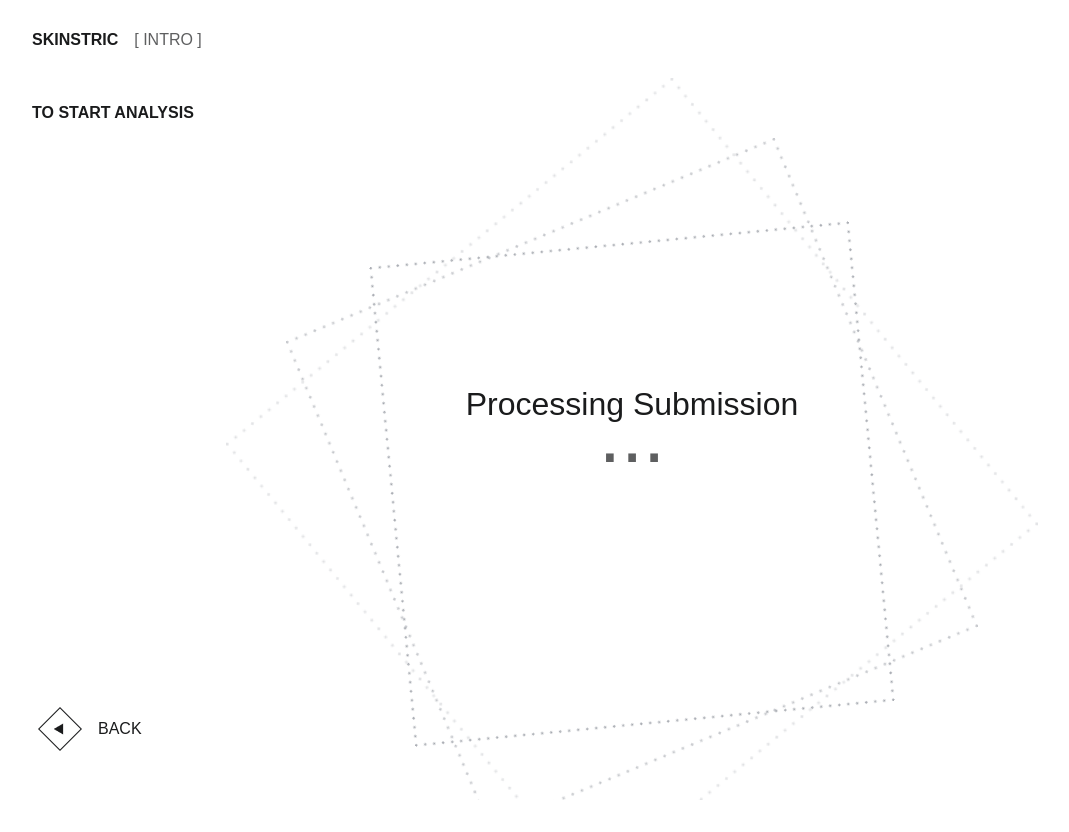
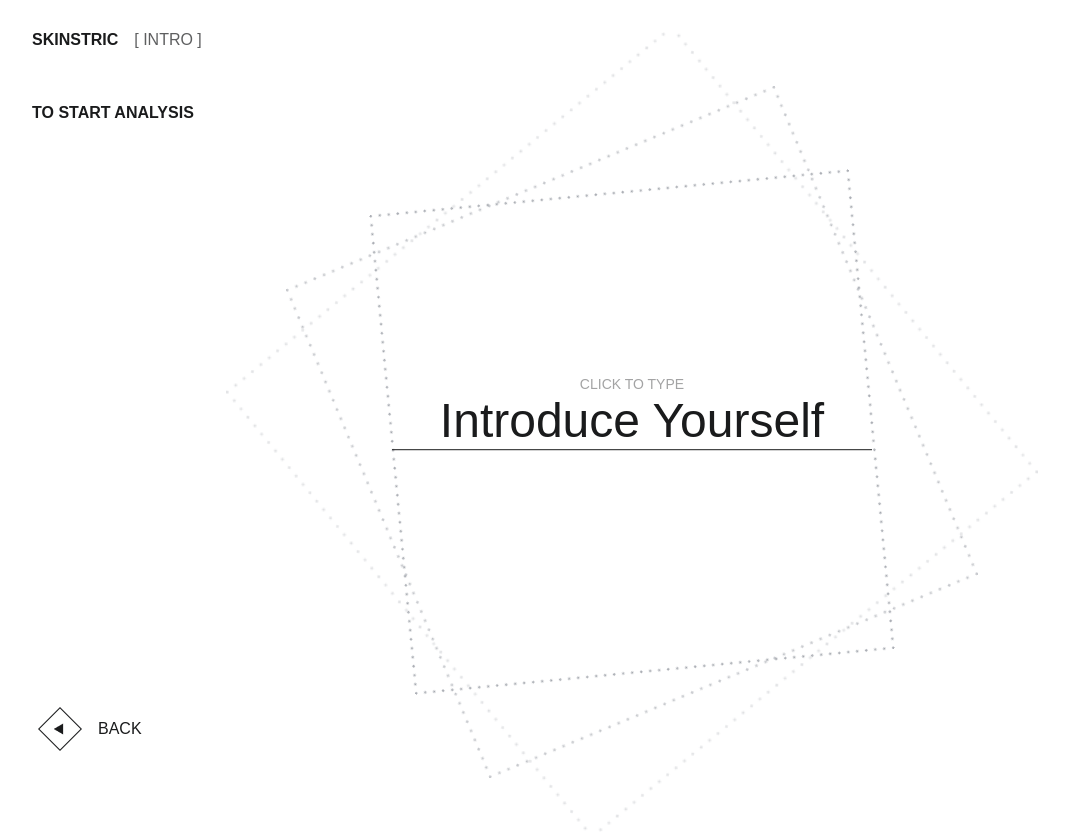
Before and after one commit to illider8bread/solis-skinstric-internship, a React (Vite) app: page /introduction in a window 1280 px wide. Shown: the whole page, without its empty margins (8-1077 px from the left). Before the commit the page ends 800 px from the top, so only its background shows below. Built offline with nearby package versions, Linux system fonts and the light colour scheme; a web font is replaced by a local one.

Commit message:
added animations to images page and results page

```diff
--- a/src/App.css
+++ b/src/App.css
@@ -60,6 +60,7 @@ button {
     height: calc(100% - 4rem);
     position: relative;
     margin: 2rem;
+    background-color: transparent;
 }
 
 .black__btn {
@@ -149,17 +150,17 @@ BACKGROUND SQUARES
     height: 100%;
     width: 100%;
     z-index: 1;
+    text-align: center;
 }
 
 .background__square {
     position: absolute;
-    height: 42.5rem;
-    margin-top: 9rem;
-    margin-left: auto;
-    margin-right: auto;
+    margin:auto;
+    top:-50%;
+    bottom: -50%;
     left: -50%;
     right: -50%;
-    z-index: 1;
+    z-index: 0;
 }
 
 /*
@@ -175,7 +176,7 @@ LANDING PAGE
 }
 
 .right {
-    transform: scaleY(-1);
+    transform: scaleX(-1);
 }
 
 
@@ -357,7 +358,7 @@ UPLOAD IMAGE FORM PAGE
 .image__input--background {
     z-index: 1;
     width: 100%;
-    height: fit-content;
+    height: 100%;
     display: flex;
     align-items: center;
     justify-content: center;
@@ -424,7 +425,7 @@ UPLOAD IMAGE FORM PAGE
     z-index: 5;
     width: 100%;
     height: 100%;
-    background-color: #FCFCFC;
+    background-color: #FFFFFF;
     display: flex;
     justify-content: center;
     align-items: center;
@@ -487,7 +488,7 @@ RESULTS PAGE
 */
 
 .results__background {
-    width: min(80vh, 90vw);
+    width: min(65vh, 72vw);
     height: auto
 }
 
--- a/src/components/Background.jsx
+++ b/src/components/Background.jsx
@@ -2,8 +2,7 @@ import { useEffect } from "react"
 import background from "../assets/background-square.png"
 import gsap from "gsap";
 
-
-function Background() {
+function Background({width, marginTop}) {
 
     function backgroundAnim() {
         let tl = gsap.timeline()
@@ -50,10 +49,10 @@ function Background() {
     }, [])
 
     return (
-        <div id="background">
-            <img src={background} id="square1" className="background__square" />
-            <img src={background} id="square2" className="background__square" />
-            <img src={background} id="square3" className="background__square" />
+        <div id="background" style={{marginTop: marginTop}}>
+            <img src={background} id="square1" className="background__square" style={{width: width}}/>
+            <img src={background} id="square2" className="background__square" style={{width: width}}/>
+            <img src={background} id="square3" className="background__square" style={{width: width}}/>
         </div>
     )
 }
--- a/src/components/ImageInput.jsx
+++ b/src/components/ImageInput.jsx
@@ -1,14 +1,16 @@
 import background from "../assets/form-bkg.png";
 import pointer from "../assets/pointer.png"
+import Background from "./Background";
 
 function ImageInput({ icon, text, arrowDirection, onClick }) {
 
     return (
         <div className="image__input--wrapper">
             <div className="image__input--background">
-                <img src={background}
+                {/* <img src={background}
                     className="input__background--image"
-                    alt="decorative background diamond, surrounding a button" />
+                    alt="decorative background diamond, surrounding a button" /> */}
+                    <Background width="35vw"/>
                 <img src={pointer} className={`pointer ${arrowDirection}`} />
                 <p className={`image__input--label para__${arrowDirection}`}> {text} </p>
             </div>
--- a/src/components/ImagesUploading.jsx
+++ b/src/components/ImagesUploading.jsx
@@ -1,13 +1,14 @@
-import loadingbackground from "../assets/preparing.png";
 
-function Uploading({addClass}) {
+
+function Uploading({ addClass }) {
     return (
-        <div className={`loading__wrapper ${addClass}`}>
-            <img src={loadingbackground} className="position__centered" alt="" />
-            <p className="loading__para">
-                Preparing your Analysis ...
-            </p>
-        </div>
+        <>
+            <div className={`loading__wrapper ${addClass}`}>
+                <p className="loading__para">
+                    Preparing your Analysis ...
+                </p>
+            </div>
+        </>
     )
 }
 
--- a/src/pages/Image.jsx
+++ b/src/pages/Image.jsx
@@ -7,6 +7,7 @@ import gallery from "../assets/galleryicon.png";
 import camera from "../assets/cameraicon.png";
 import Popup from "../components/Popup";
 import Uploading from "../components/ImagesUploading";
+import Background from "../components/Background";
 
 
 function Image({ createPrediction, loading, created, setCreated }) {
@@ -40,6 +41,8 @@ function Image({ createPrediction, loading, created, setCreated }) {
 
 
     return (
+        <>
+        {loading ? <Background width="42.5rem" marginTop="2rem" /> : <></> }
         <div className="container">
             <div className="row">
                 <Analysis />
@@ -82,6 +85,7 @@ function Image({ createPrediction, loading, created, setCreated }) {
                 <NavigationButton text="back" navTo="/introduction" />
             </div>
         </div>
+        </>
     )
 }
 export default Image
--- a/src/pages/Introduction.jsx
+++ b/src/pages/Introduction.jsx
@@ -8,19 +8,7 @@ import {gsap} from "gsap";
 function Introduction({ createUser, loading, created }) {
 
 
-    function processingAnimation() {
-        let tl = gsap.timeline({repeat:-1});
-        tl.to("#dot1", { y: -16, duration: 0.25 })
-            .to("#dot1", { y: 16, duration: 0.25 })
-            .to("#dot2", { y: -16, duration: 0.25 })
-            .to("#dot2", { y: 16, duration: 0.25 })
-            .to("#dot3", { y: -16, duration: 0.25 })
-            .to("#dot3", { y: 16, duration: 0.25 });
-    }
 
-    // useEffect(() => {
-    //     processingAnimation()
-    // }, [])
 
     function renderContent() {
         if (sessionStorage.getItem("usercreated") === true || created) {
@@ -33,10 +21,7 @@ function Introduction({ createUser, loading, created }) {
         } else if (loading) {
             return (
                 <div className="position__centered processing">
-                    Processing Submission <br />
-                    <span id="dot1" className="processing__dot">.</span>
-                    <span id="dot2" className="processing__dot">.</span>
-                    <span id="dot3" className="processing__dot">.</span>
+                    Processing Submission . . .
                 </div>
             )
         } else {
@@ -48,17 +33,11 @@ function Introduction({ createUser, loading, created }) {
 
     return (
         <>
-            <Background />
+            <Background width="42.5rem" marginTop="2rem"/>
             <div className="container">
                 <div className="row">
                     <Analysis />
-                    <div className="position__centered processing">
-                        Processing Submission <br />
-                        <span id="dot1" className="processing__dot">.</span>
-                        <span id="dot2" className="processing__dot">.</span>
-                        <span id="dot3" className="processing__dot">.</span>
-                    </div>
-                    {/* {renderContent()} */}
+                    {renderContent()}
                     <NavigationButton text="back" navTo="/" />
                     {created ? <NavigationButton text="proceed" navTo="/image" /> : <></>}
                 </div>
--- a/src/pages/Results.jsx
+++ b/src/pages/Results.jsx
@@ -1,24 +1,59 @@
 import NavigationButton from "../components/NavigationButton"
 import Analysis from "../components/Analysis"
-import background from "../assets/form-bkg.png"
+import background from "../assets/background-square.png"
 import { useNavigate } from "react-router"
-
+import gsap from "gsap"
 
 function Results() {
     const navigate = useNavigate();
+    let tl;
 
+    function backgroundAnim(tl) {
+        if (!tl) {
+            tl = gsap.timeline({ paused: true })
+            tl.add("startSimultaneous", "0")
+                .fromTo("#box2",
+                    {
+                        scale: 1,
+                        opacity: 0
+                    },
+                    {
+                        scale: 1.1,
+                        opacity: 0.66,
+                        duration: 0.5
+                    },
+                    "startSimultaneous")
+                .fromTo("#box3",
+                    {
+                        scale: 1,
+                        opacity: 0
+                    },
+                    {
+                        scale: 1.2,
+                        opacity: 0.33,
+                        duration: 0.5
+                    },
+                    "startSimultaneous")
+        }
+        return tl
+
+    }
 
     return (
         <div className="container">
             <div className="row">
                 <Analysis />
 
-                <img src={background} alt="" className="position__centered results__background" />
+                <img src={background} alt="" id="box1" className="position__centered results__background" />
+                <img src={background} alt="" id="box2" className="position__centered results__background" style={{ opacity: 0 }} />
+                <img src={background} alt="" id="box3" className="position__centered results__background" style={{ opacity: 0 }} />
                 <div className="results">
-                    <div className="results__wrapper">
+                    <div className="results__wrapper"
+                        onMouseEnter={() => { tl = backgroundAnim(tl); tl.play() }}
+                        onMouseLeave={() => { tl.reverse() }}>
                         <div
-                        className="results__button"
-                        onClick={()=>{navigate("/demographics")}}>
+                            className="results__button"
+                            onClick={() => { navigate("/demographics") }}>
                             <p className="results__button--text">
                                 Demographics
                             </p>
@@ -41,7 +76,7 @@ function Results() {
                     </div>
                 </div>
                 <NavigationButton text="back" navTo="/image" />
-                <NavigationButton text="get summary" navTo="/demographics"/>
+                <NavigationButton text="get summary" navTo="/demographics" />
             </div>
         </div>
     )
```
